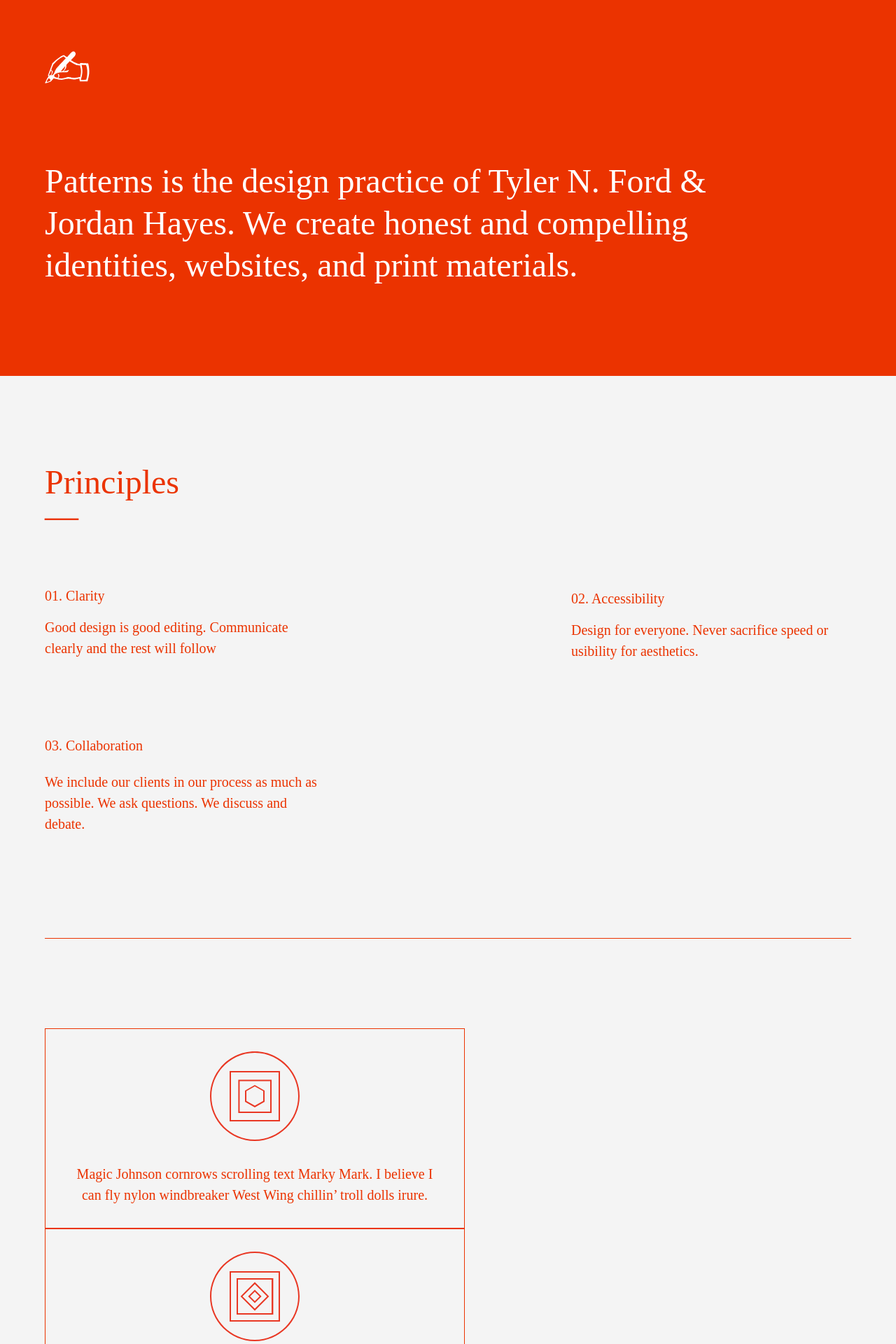
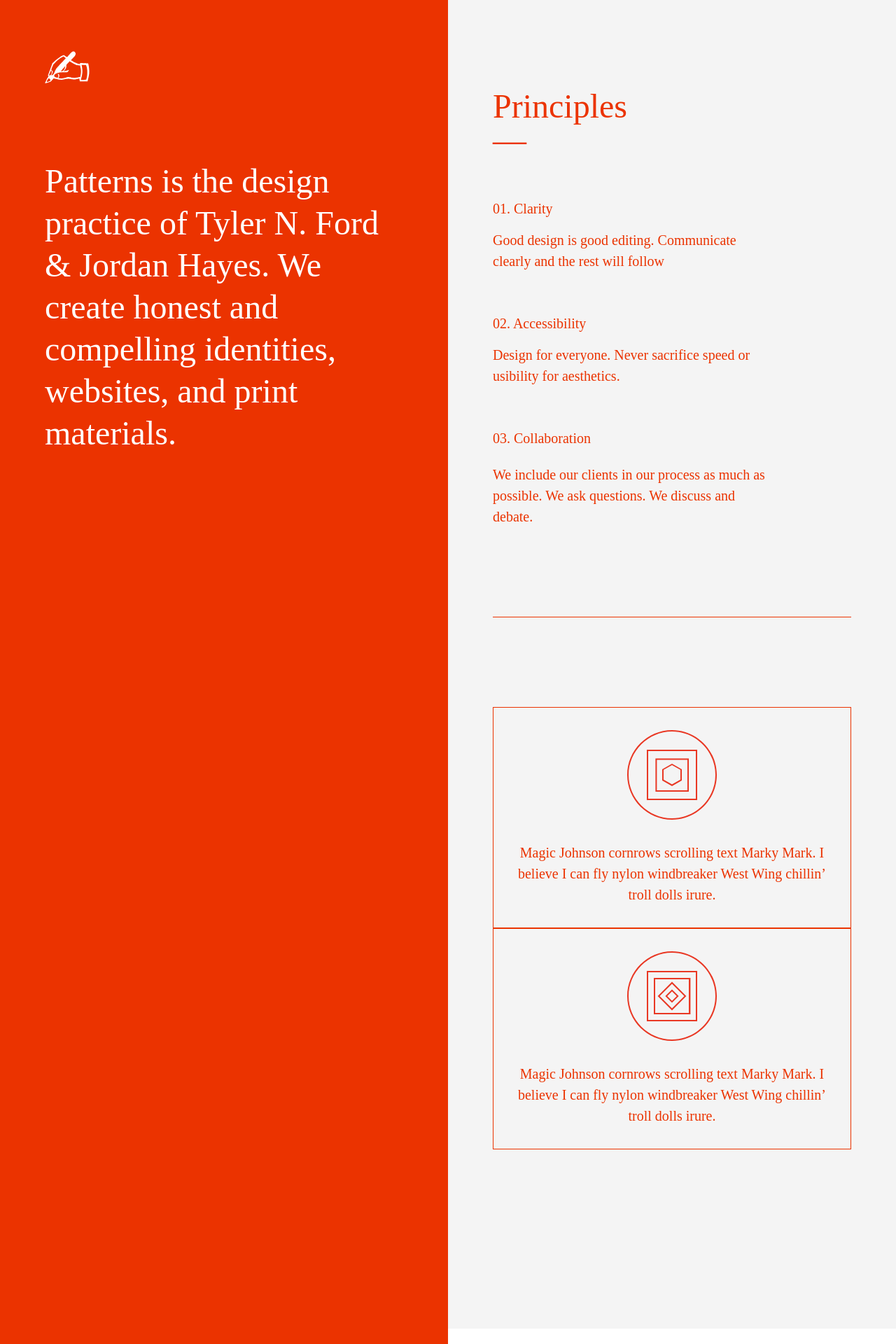
Before and after one commit to wearepatterns/wearepatterns.github.io, a Jekyll site: the page built from index.markdown, in a window 1280 px wide. Shown: the top 1920 px of the page at 70% size. Built offline with Jekyll 4.4.1, drawn with Linux system fonts in a browser that asks for light colours.

Commit message:
Update split.html

```diff
--- a/_layouts/split.html
+++ b/_layouts/split.html
@@ -43,16 +43,16 @@
     </style>
 </head>
 
-<body class="fw4 bg-red" style="font-family:'p22-underground';">
-    <header class="white ph3 ph4-ns ph5-l">
+<body class="fw4 bg-red flex-ns justify-between-ns" style="font-family:'p22-underground';">
+    <header class="white ph3 ph4-ns ph5-l w-50">
         <img class="pt4 pt5-l mt0 mb4 mb5-l w2 w3-l" src="/hand.svg">
         <h1 class="pb5 pb6-l mb0 f3 f2-ns f1-l lh-title measure-narrow normal">{{ page['description'] }}</h1>
     </header>
-    <main class="mb3">
+    <main class="w-50 mb3">
         <section class="bg-near-white red ph3 ph4-ns ph5-l pb6 pb7-l f4 lh-copy btb b--btlack-10 shadow">
             <h1 class="pt5 pt6-l pb4 mt0 f3 f2-ns f1-l normal lh-solid">Principles
             <br>&mdash;</h1>
-            <div class="flex-ns flex-wrap-ns justify-between-ns fw3" style="max-width:80rem;">
+            <div class="fw3" style="max-width:80rem;">
                 <div class="mb5 measure-narrow-ns">
                     <h2 class="f4 fw3 normal lh-solid">01. Clarity</h2>
                     <p>Good design is good editing. Communicate clearly and the rest will follow</p>
```
